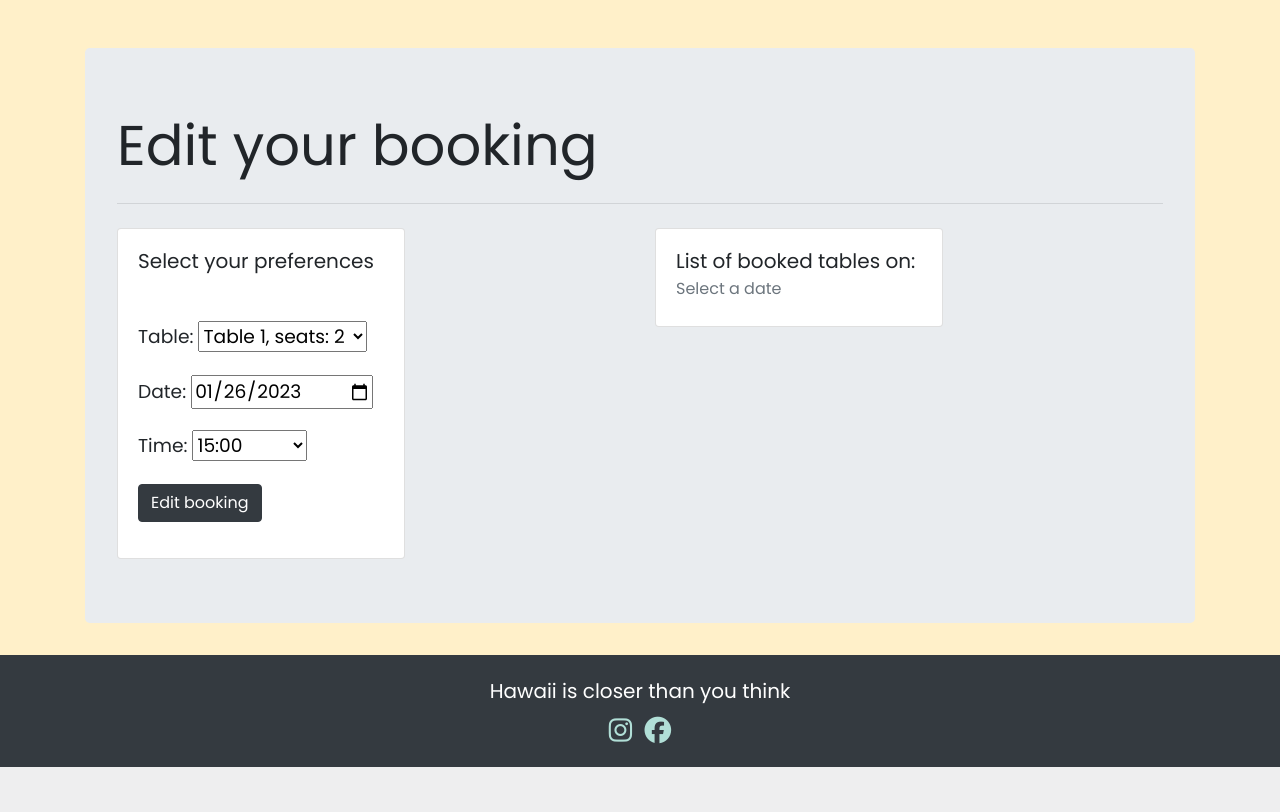
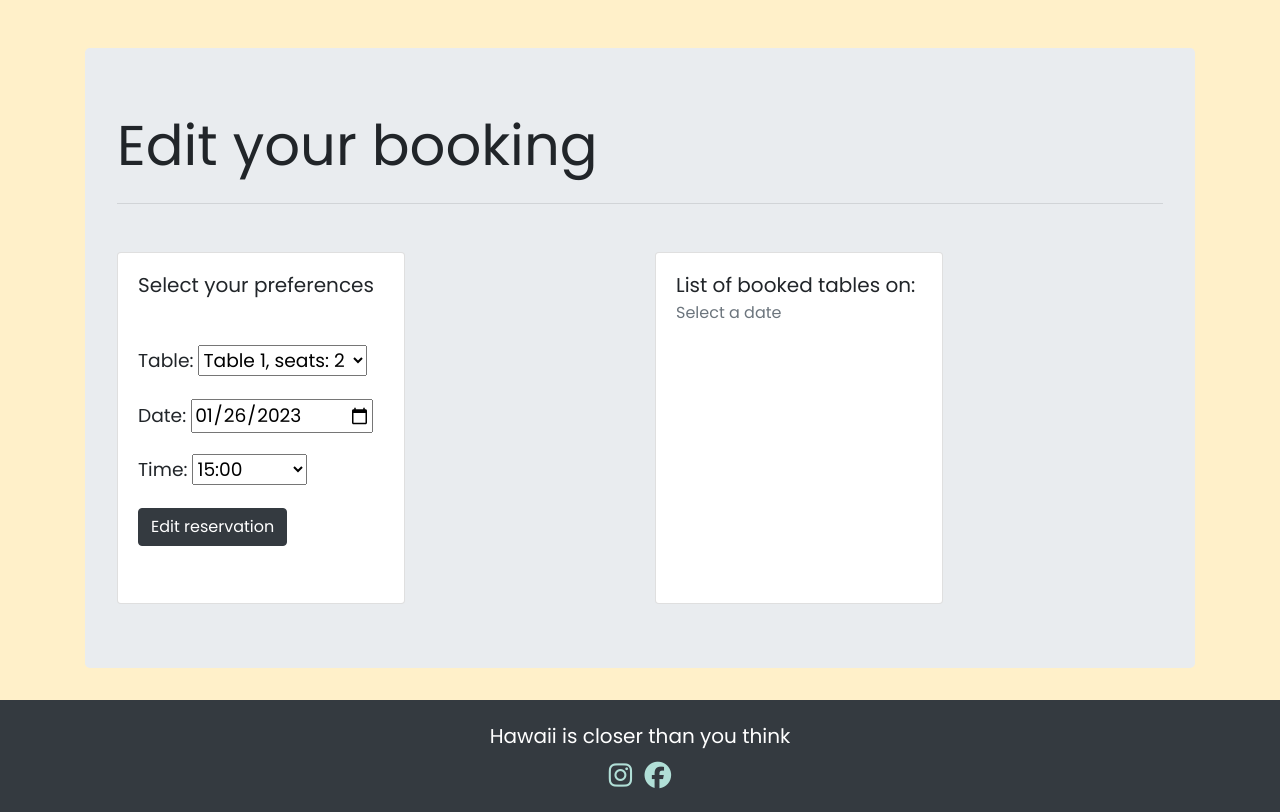
Before and after one commit to rubengardner/Restaurant_booking, a Django app: page /edit_booking/75 in a window 1280 px wide. Shown: the part 56-868 px from the top of the page. Before the commit the page ends 823 px from the top, so only its background shows below. Run offline with Django 3.2, Linux system fonts and the light colour scheme; data comes from the database, SQL or seed files in the repository; both versions use the stored data as it was after the commit; some libraries are stand-ins or nearby versions.

Commit message:
Add comments to html files

```diff
--- a/book_table/static/js/script.js
+++ b/book_table/static/js/script.js
@@ -8,6 +8,4 @@
             reservation.style.display = "none";
     }
     document.getElementById('date-selection').innerHTML = this.value;
-
-
   });
--- a/book_table/templates/edit_booking.html
+++ b/book_table/templates/edit_booking.html
@@ -1,24 +1,28 @@
 {% extends "base.html" %}
 
 {% block content %}
+
+<section>
   <div class="container">
     <div class="row">
       <div class="col mt-5 ">
         <div class="jumbotron">
+
           <h3 class="display-4">Edit your booking</h3>
           <hr class="my-4">
           <div class="row">
             <div class="col-md-6">
-            <div class="card" style="width: 18rem;">
-              <div class="card-body">
+              <div class="card mt-4" style="width: 18rem;">
+                <div class="card-body card-height">
                   <h5 class="card-title">Select your preferences</h5>
-                <p class="card-text">
+                  <p class="card-text ">
+                    <!-- Form -->
                     <form class='mt-5' method='post'>
                       {% csrf_token %}
                       {{ form.as_p }}
                       <div>
                         <p>
-                        <button type="submit" class="btn btn-dark">Edit booking</button>
+                          <button type="submit" class="btn btn-dark">Edit reservation</button>
                         </p>
                       </div>
                     </form>
@@ -27,36 +31,28 @@
               </div>
             </div>
             <div class="col-md-6">
-
-            <div class="card" style="width: 18rem;">
-              <div class="card-body">
+              <!-- List of booked tables -->
+              <div class="card mt-4" style="width: 18rem;">
+                <div class="card-body card-height">
                   <h5 id='card-title-id' class="card-title">List of booked tables on:</h5>
                   <h6 id="date-selection" class="card-subtitle mb-2 text-muted">Select a date</h6>
-                {% if bookings %}
-                {% for x in bookings %}
+                  {% for x in reservations %}
+
                   <p data-type="{{x.date|date:'Y-m-d'}}" class="card-text list-group-item reservation-info">
                     Time: {{x.time}} Table nº {{x.table_id}}
                   </p>
-
-
+                  {% empty %}
+                  <p class="card-text">All tables are free!</p>
 
                   {% endfor %}
-                {% else %}
-                <p class="card-text">All tables are free!</p>
-
-                {% endif %}
-              </div>
-            </div>
-
-          </div>
-
                 </div>
               </div>
             </div>
           </div>
         </div>
-
-
-
+      </div>
+    </div>
+  </div>
+</section>
 
 {%endblock%}
--- a/book_table/templates/mybooking.html
+++ b/book_table/templates/mybooking.html
@@ -2,6 +2,7 @@
 
 {% block content %}
 
+<!-- My booking section -->
 <section>
   <div class="container">
     <div class="row">
@@ -11,6 +12,7 @@
           <p>On this page, you can access your reservations, review the details, make modifications or cancel the
             booking.</p>
           <hr class="my-4">
+          <!-- Displays all the reservations of the user-->
           {% for reservation in reservations%}
           <div class="accordion" id="accordionExample">
             <div class="card">
@@ -36,7 +38,7 @@
                 </div>
               </div>
             </div>
-            <!-- Modal -->
+            <!-- Delete modal -->
             <div class="modal fade" id="staticBackdrop" data-backdrop="static" data-keyboard="false" tabindex="-1"
               aria-labelledby="staticBackdropLabel" aria-hidden="true">
               <div class="modal-dialog">
--- a/book_table/templates/table_booking.html
+++ b/book_table/templates/table_booking.html
@@ -2,12 +2,12 @@
 
 {% block content %}
 
+<!-- Table booking section -->
 <section>
   <div class="container">
     <div class="row">
       <div class="col mt-5 ">
         <div class="jumbotron">
-
           <h3 class="display-4">Book a table</h3>
           <hr class="my-4">
           <div class="row">
@@ -29,6 +29,7 @@
                 </div>
               </div>
             </div>
+            <!-- List of already booked tables -->
             <div class="col-md-6">
               <div class="card mt-4" style="width: 18rem;">
                 <div class="card-body card-height">
--- a/book_table/views.py
+++ b/book_table/views.py
@@ -7,15 +7,15 @@
 
 # Create your views here.
 def index_view(request):
-    return render(request, 'index.html', {'nbar': 'home'})
+    return render(request, 'index.html')
 
 
 def menu_view(request):
-    return render(request, 'menu.html', {'nbar': 'menu'})
+    return render(request, 'menu.html')
 
 
 def contact_view(request):
-    return render(request, 'contact.html', {'nbar': 'contact'})
+    return render(request, 'contact.html')
 
 
 def add_reservation(request):
@@ -48,14 +48,13 @@
 
 def mybooking_view(request):
     try:
-        reservations = get_list_or_404(Reservation, client = request.user)
+        reservations = get_list_or_404(Reservation, client=request.user)
     except:
         reservations = None
 
     form = ReservationForm()
     context = {
         'reservations': reservations,
-        'nbar': 'mybookings'
     }
     return render(request, 'mybooking.html', context)
 
@@ -63,23 +62,24 @@
 def edit_booking(request, reservation_id):
 
     try:
-        bookings = get_list_or_404(Reservation)
+        reservations = get_list_or_404(Reservation)
     except:
-        bookings = None
+        reservations = None
 
     reservation = get_object_or_404(Reservation, id=reservation_id)
     if request.method == 'POST':
-        form = ReservationForm(request.POST, instance = reservation)
+        form = ReservationForm(request.POST, instance=reservation)
         if form.is_valid():
             form.save()
             messages.success(request, 'Reservation edited succesfully.')
-        return redirect('mybookings')
+            return redirect('mybookings')
+        else:
+            messages.error(request, 'The table is already booked.')
 
     form = ReservationForm(instance=reservation)
     context = {
         'form': form,
-        'bookings': bookings,
-        'nbar': 'mybookings'
+        'reservations': reservations,
     }
     return render(request, 'edit_booking.html', context)
 
```
Also changed, not shown: book_table/templates/base.html (+13 -15 lines), book_table/templates/contact.html (+10 -6 lines), book_table/templates/index.html (+4 -6 lines), book_table/templates/menu.html (+14 -6 lines), db.sqlite3. Lines whose indentation alone changed are shown as unchanged.
